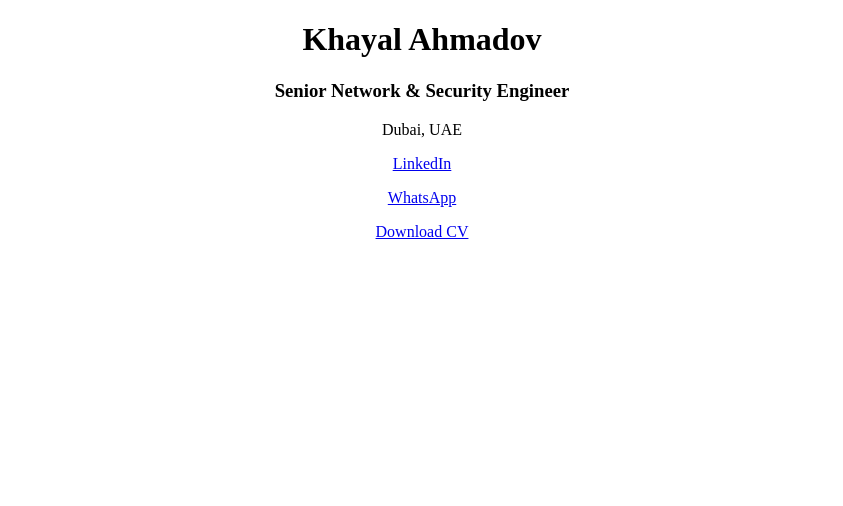
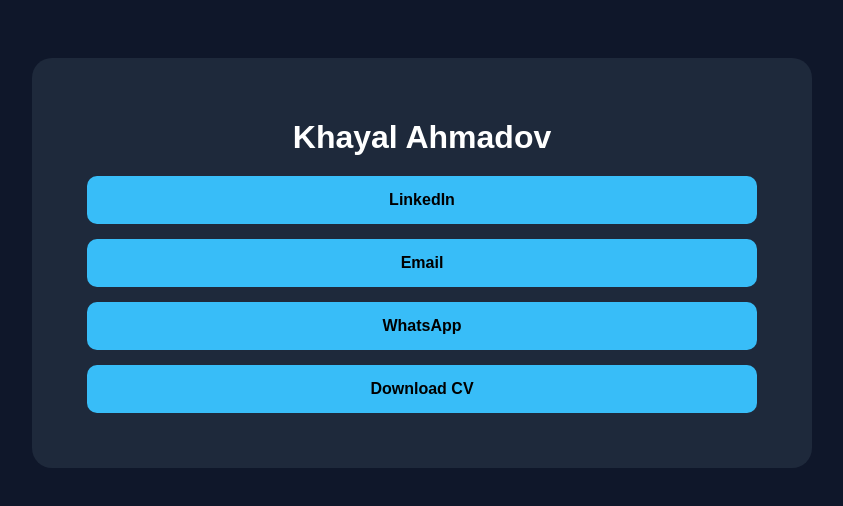
Before and after one commit to AhmadovKhayal/AhmadovKhayal.github.io, a plain HTML site: page index.html in a window 1280 px wide. Shown: the whole page, without its empty margins (218-1061 px from the left). Drawn offline with Linux system fonts and the light colour scheme.

Commit message:
Update index.html

```diff
--- a/index.html
+++ b/index.html
@@ -1,38 +1,79 @@
 <!DOCTYPE html>
 <html>
 <head>
+<meta charset="UTF-8">
+<meta name="viewport" content="width=device-width, initial-scale=1.0">
 <title>Khayal Ahmadov</title>
+
+<style>
+body{
+background:#0f172a;
+color:white;
+font-family:Arial, sans-serif;
+text-align:center;
+padding:50px;
+}
+
+.card{
+max-width:700px;
+margin:auto;
+background:#1e293b;
+padding:40px;
+border-radius:20px;
+}
+
+h1{
+margin-bottom:20px;
+}
+
+.btn{
+display:block;
+background:#38bdf8;
+color:black;
+padding:15px;
+margin:15px;
+border-radius:10px;
+text-decoration:none;
+font-weight:bold;
+}
+
+.btn:hover{
+background:#0ea5e9;
+}
+</style>
+
 </head>
 
 <body>
-<center>
+
+<div class="card">
 
 <h1>Khayal Ahmadov</h1>
 
-<h3>Senior Network & Security Engineer</h3>
-
-<p>
-Dubai, UAE
-</p>
-
-<p>
-<a href="https://www.linkedin.com/in/khayal-ahmadov-2b1154114/">
+<a class="btn"
+href="https://www.linkedin.com/in/khayal-ahmadov-2b1154114/"
+target="_blank">
 LinkedIn
 </a>
-</p>
 
-<p>
-<a href="https://wa.me/971563090606">
+<a class="btn"
+href="mailto:khayal.ahmadov89@gmail.com">
+Email
+</a>
+
+<a class="btn"
+href="https://wa.me/971563090606"
+target="_blank">
 WhatsApp
 </a>
-</p>
 
-<p>
-<a href="ahmadovkhayal.pdf">
+<a class="btn"
+href="Khayal.Ahmadov_CV.pdf"
+target="_blank">
 Download CV
 </a>
-</p>
 
-</center>
+</div>
+
 </body>
 </html>
```
